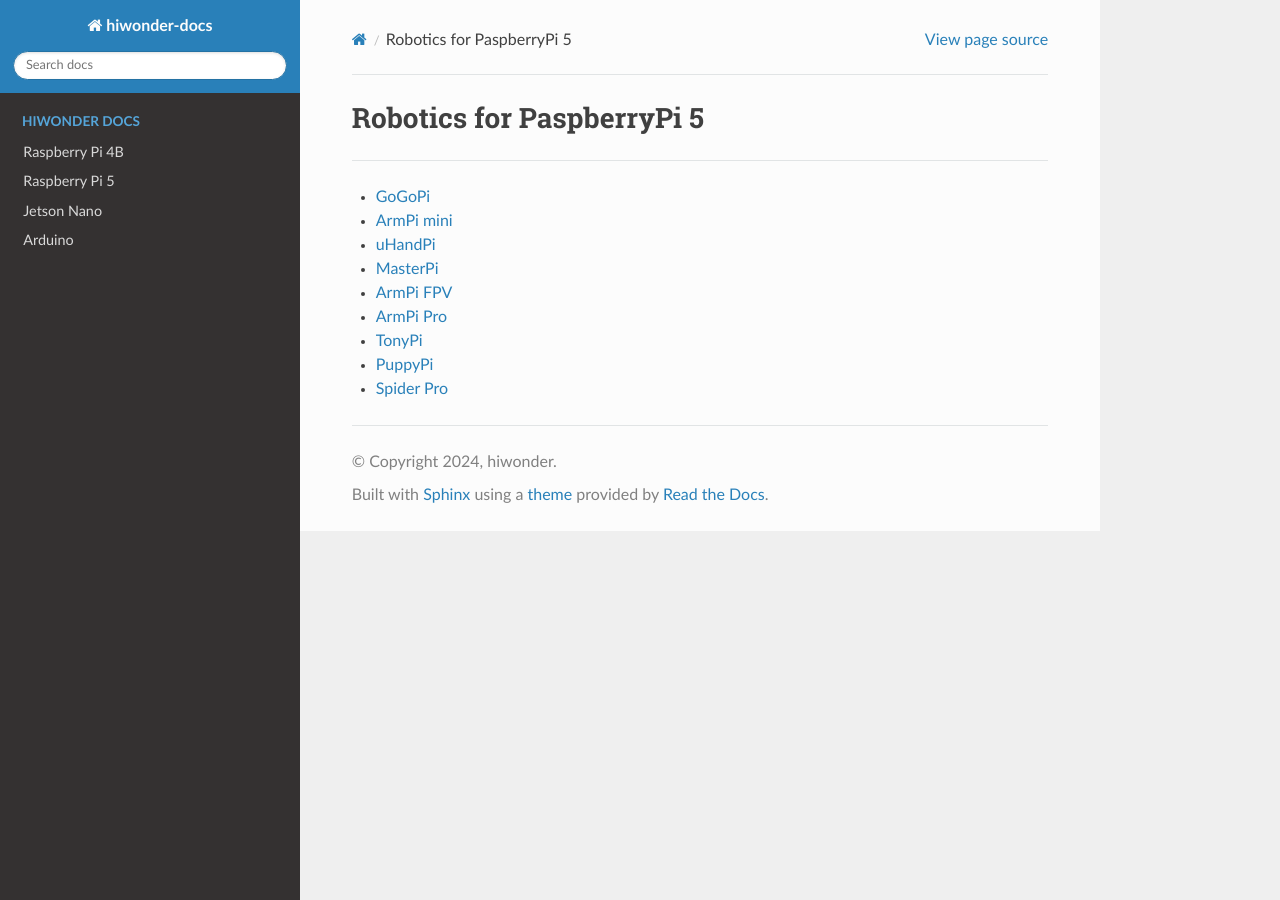
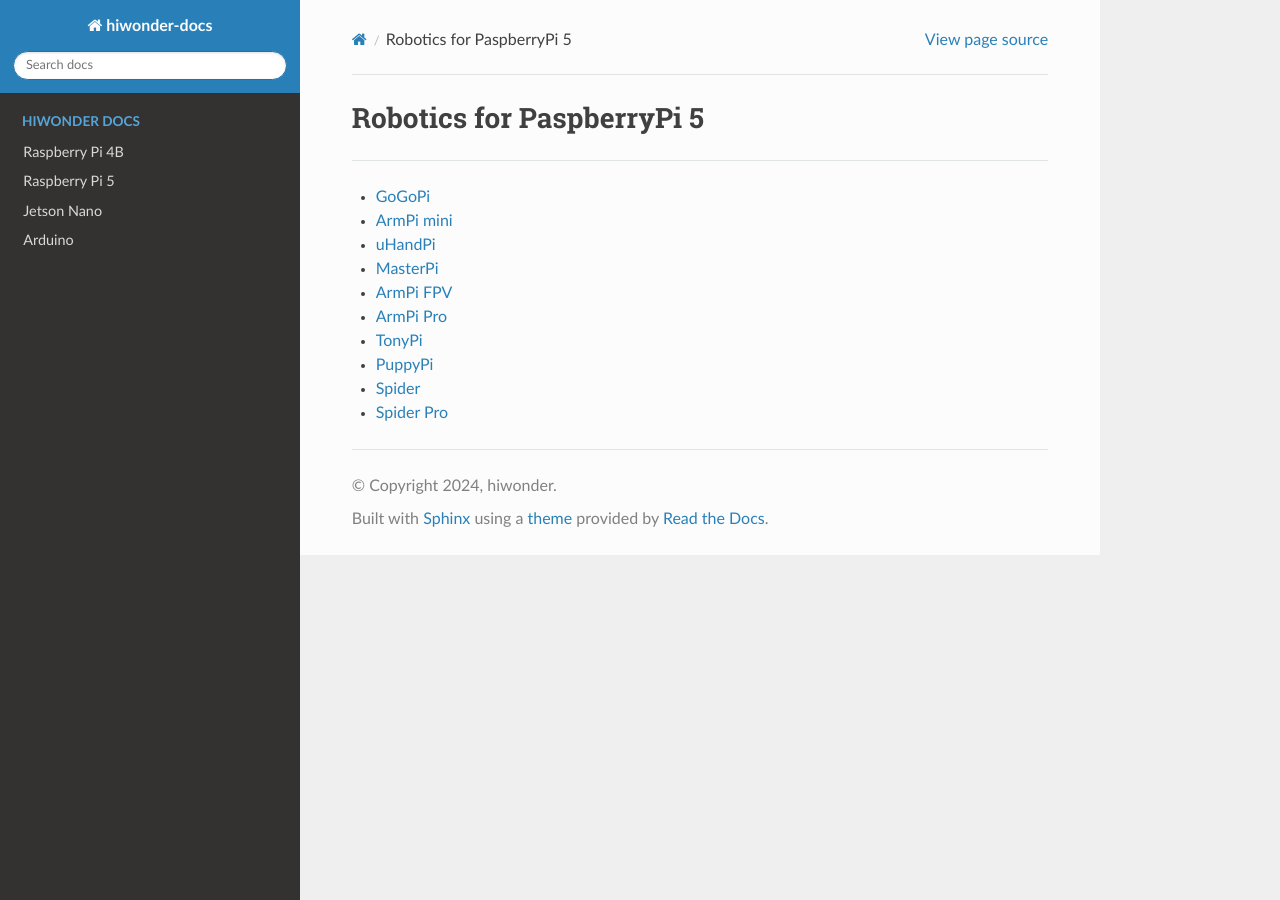
Before and after one commit to Hiwonder-docs/Hiwonder-docs, a Sphinx documentation site: the page built from source/RaspberryPi/raspberrypi_5_robotics.md, in a window 1280 px wide. Built offline with Sphinx 7.4.7 and the Read the Docs theme 3.1.0, drawn with Linux system fonts in a browser that asks for light colours.

Commit message:
SpiderPi commit

```diff
--- a/source/RaspberryPi/raspberrypi_5_robotics.md
+++ b/source/RaspberryPi/raspberrypi_5_robotics.md
@@ -9,4 +9,5 @@
 * [ArmPi Pro](https://docs.hiwonder.com/projects/ArmPi_Pro/en/latest/)
 * [TonyPi](https://docs.hiwonder.com/projects/TonyPi/en/latest/)
 * [PuppyPi](https://docs.hiwonder.com/projects/PuppyPi/en/latest/)
+* [Spider](https://docs.hiwonder.com/projects/SpiderPi/en/latest/)
 * [Spider Pro](https://docs.hiwonder.com/projects/SpiderPi_Pro/en/latest/)
```
